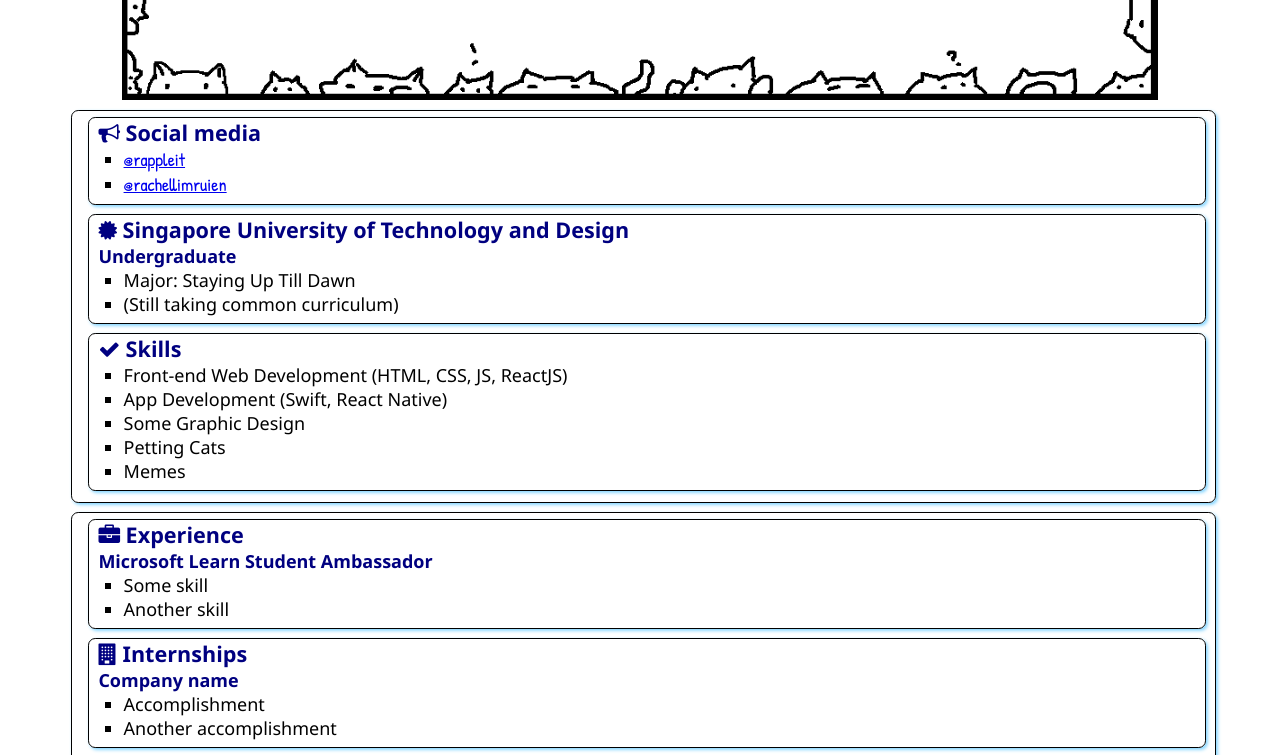
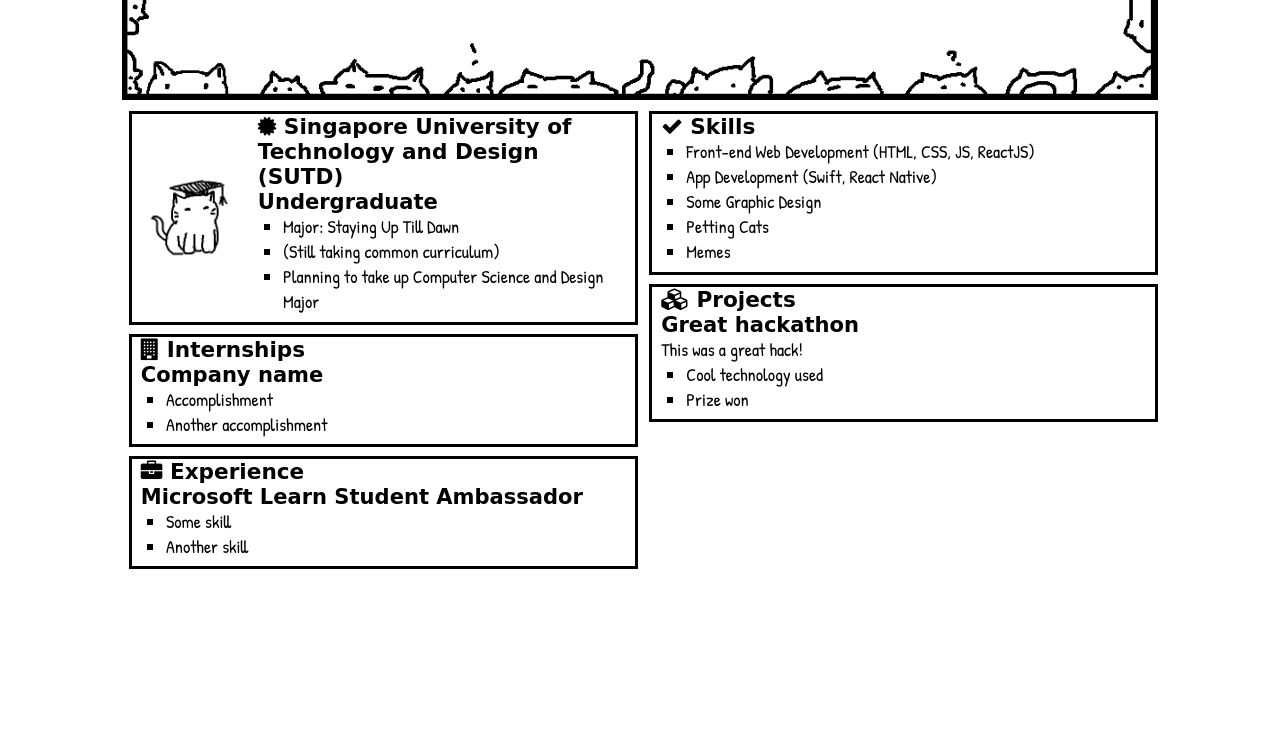
Before and after one commit to rappleit/SATechnicalOnboarding, a plain HTML site: page src/index.html in a window 1280 px wide. Shown: the part 496-1251 px from the top of the page. After the commit the page ends 1087 px from the top, so only its background shows below. Drawn offline with Linux system fonts and the light colour scheme; a web font is replaced by a local one.

Commit message:
formatted info layout, added education info

```diff
--- a/src/index.html
+++ b/src/index.html
@@ -19,61 +19,26 @@
                 <a href="https://github.com/rappleit" target="_blank" rel="noopener noreferrer" class="socialButton">Github</a>
                 <a href="https://linkedin.com/in/rachellimruien" target="_blank" rel="noopener noreferrer" class="socialButton">Linkedin</a>
             </div>
+            <h3 class="scrollDownText" >Scroll Down ↓<h3>
         </div>
-
-
     </div>
-    <article class="box">
-
-        <section class="box">
-            <h2>
-                <i class="fa fa-bullhorn" aria-hidden="true"></i>
-                Social media
-            </h2>
-            <ul>
-                <li><a href="https://github.com/rappleit">@rappleit</a></li>
-                <li><a href="https://linkedin.com/in/rachellimruien">@rachellimruien</a></li>                </ul>
-        </section>
-
-        <section class="box">
-            <div class="education">
+    <div class="infoBox">
+        <div class="leftInfoBox">
+            <section class="box educationBox">
+                    <img src="./assets/gradCat.png" width="20%"/>
+                    <div class="educationContent">
                         <h2>
                             <i class="fa fa-certificate" aria-hidden="true"></i>
-                    Singapore University of Technology and Design
+                            Singapore University of Technology and Design (SUTD)
                         </h2>
                         <h3>Undergraduate</h3>
                         <ul>
                             <li>Major: Staying Up Till Dawn</li>
                             <li>(Still taking common curriculum)</li>
+                            <li>Planning to take up Computer Science and Design Major</li>
                         </ul>
                     </div>
-        </section>
 
-        <section class="box">
-            <h2>
-                <i class="fa fa-check" aria-hidden="true"></i>
-                Skills
-            </h2>
-            <ul>
-                <li>Front-end Web Development (HTML, CSS, JS, ReactJS)</li>
-                <li>App Development (Swift, React Native)</li>
-                <li>Some Graphic Design</li>
-                <li>Petting Cats</li>
-                <li>Memes</li>
-            </ul>
-        </section>
-    </article>
-    <article class="box">
-        <section class="box">
-            <h2>
-                <i class="fa fa-briefcase" aria-hidden="true"></i>
-                Experience
-            </h2>
-            <h3>Microsoft Learn Student Ambassador</h3>
-            <ul>
-                <li>Some skill</li>
-                <li>Another skill</li>
-            </ul>
             </section>
             <section class="box">
                 <h2>
@@ -89,6 +54,32 @@
             </section>
             <section class="box">
                 <h2>
+                    <i class="fa fa-briefcase" aria-hidden="true"></i>
+                    Experience
+                </h2>
+                <h3>Microsoft Learn Student Ambassador</h3>
+                <ul>
+                    <li>Some skill</li>
+                    <li>Another skill</li>
+                </ul>
+            </section>
+        </div>
+        <div class="rightInfoBox">
+            <section class="box">
+                <h2>
+                    <i class="fa fa-check" aria-hidden="true"></i>
+                    Skills
+                </h2>
+                <ul>
+                    <li>Front-end Web Development (HTML, CSS, JS, ReactJS)</li>
+                    <li>App Development (Swift, React Native)</li>
+                    <li>Some Graphic Design</li>
+                    <li>Petting Cats</li>
+                    <li>Memes</li>
+                </ul>
+            </section>
+            <section class="box">
+                <h2>
                     <i class="fa fa-cubes" aria-hidden="true"></i>
                     Projects
                 </h2>
@@ -100,6 +91,9 @@
                     <li>Prize won</li>
                 </ul>
             </section>
-    </article>
+        </div>
+        </div>
+
+
 </body>
 </html>
--- a/src/style.css
+++ b/src/style.css
@@ -1,9 +1,12 @@
 @import url('https://fonts.googleapis.com/css2?family=Patrick+Hand&family=Patrick+Hand+SC&display=swap');
 
 body {
-    font-family: 'Segoe UI', Tahoma, Geneva, Verdana, sans-serif;
+    font-family: 'Patrick Hand', cursive;
     font-size: 18px;
     margin: 1% 5%;
+    display: flex;
+    flex-direction: column;
+    align-items: center;
 }
 
 .titleBox {
@@ -43,16 +46,41 @@ body {
     color: #ffffff;
 }
 
+.scrollDownText {
+    font-size: 2rem;
+    margin: 20px 0;
+}
+
+.infoBox {
+    width: 90%;
+    display: flex;
+    align-items: flex-start;
+    gap: 4px;
+
+}
+
+.leftInfoBox {
+    width: 100%;
+}
+
+.rightInfoBox {
+    width: 100%;
+}
 
 .box {
-    box-shadow: .1em .1em .2em #80D4FF;
-    border-radius: .4em;
-    border-width: .01em;
+    border-width: 3px;
     border-style: solid;
     margin-left: .4em;
     padding: .0em .5em .1em .5em;
     margin-bottom: .5em;
     margin-top: .3em;
+}
+
+.educationBox {
+    display: flex;
+    justify-content: center;
+    align-items: center;
+    gap: 20px;
 }
 
 h1 {
@@ -65,15 +93,16 @@ h1 {
 
 
 h2 {
-    color: navy;
+    color: #000000;
     font-size: 1.2em;
     margin: 0em;
+    font-family: 'Patrick Hand SC', cursive;
 }
 
 h3 {
-    color: navy;
-    font-size: 1em;
+    color: #000000;
     margin: 0em;
+    font-family: 'Patrick Hand SC', cursive;
 }
 
 ul {
@@ -81,8 +110,3 @@ ul {
     list-style-type: square;
     padding-left: 1.4em;
 }
-
-a {
-    font-family: 'Patrick Hand', cursive;
-
-}
```
Also changed, not shown: src/assets/gradCat.png (added). Lines whose indentation alone changed are shown as unchanged.
